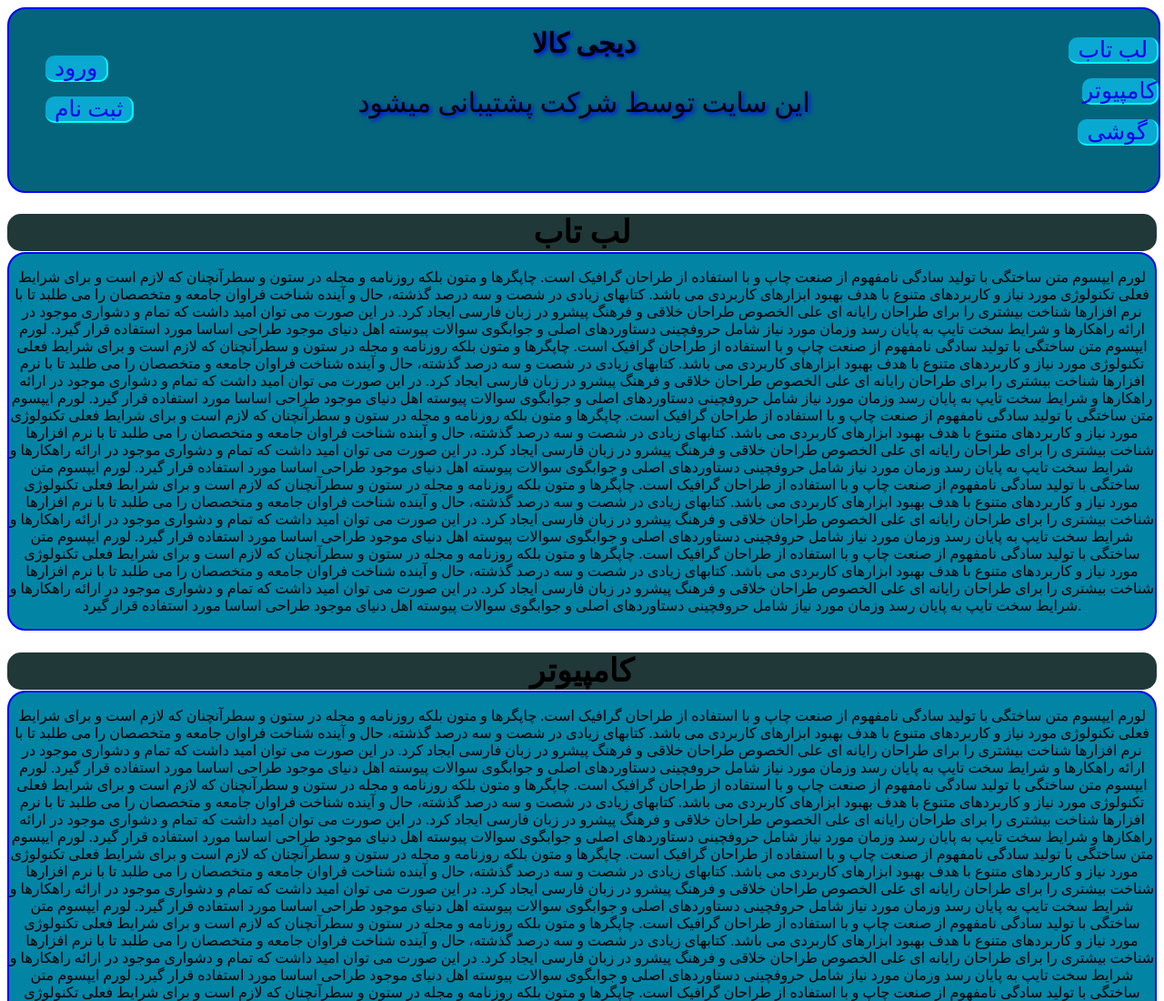
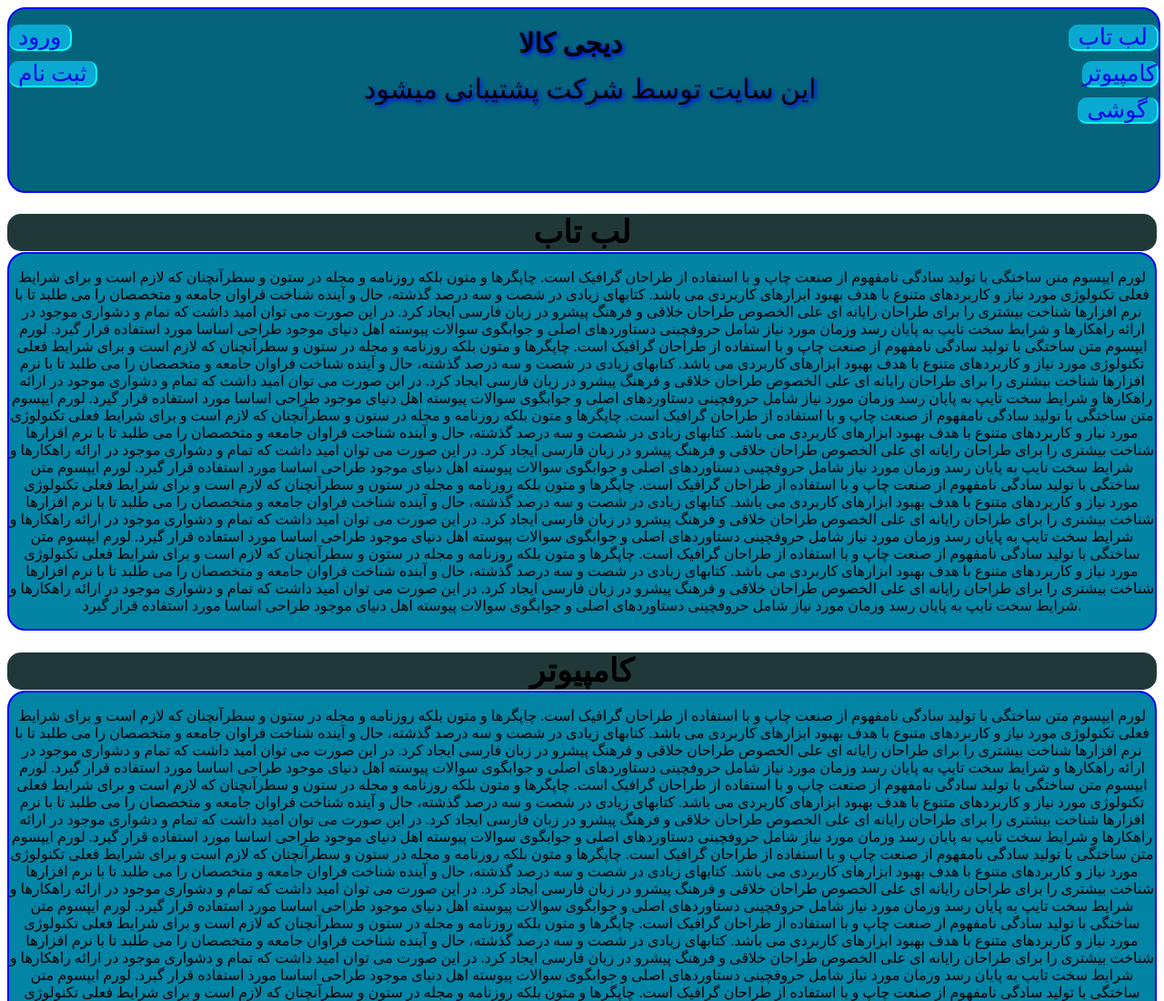
Before and after one commit to payman-abdi/slam, a plain HTML site: page index.html in a window 1280 px wide. Shown: the top 1100 px of the page at 91% size. Drawn offline with Linux system fonts and the light colour scheme; a web font is replaced by a local one.

Commit message:
first commit

```diff
--- a/index.html
+++ b/index.html
@@ -5,6 +5,26 @@
     <meta name="viewport" content="width=device-width, initial-scale=1.0">
     <title>Document</title>
     <style>
+      .muo{
+         display: flex;
+         justify-content: end;
+
+      }
+      .pyw{
+         display: flex;
+         justify-content: space-between;
+         width: 100%;
+         height: 40px;
+
+
+      }
+      .ioio{
+      display: flex;
+      justify-content: space-between;
+      width: 100%;
+      height: 40px;
+
+      }
       .bbb{
         padding: 0px 0p 50px 0px;
       }
@@ -74,15 +94,10 @@ font-family: IranNastaliq;
          font-family:IranNastaliq ;
          src: url(IranNastaliq.ttf);
       }
-      .bzz{
-         text-align: right;
-         margin-top: -110px;
 
-      }
-   #id{
-text-align: center;
 
-   }
+
+
    #id{
 text-align: center;
 text-shadow: 2px 2px 5px blue;
@@ -139,18 +154,20 @@ font-size: 30px;
 <body>
 
   <div id="pa">
-    <h1 id="id">دیجی کالا</h1>
-     <p id="id">این سایت توسط شرکت پشتیبانی میشود</p>
-     <ul class="bzare">
-     <p ><a id="ter" style="text-decoration: none;" href="login/login.html"> ورود</a></p>
+   <div class="ioio">
+      <p ><a id="ter" style="text-decoration: none;" href="login/login.html"> ورود</a></p>
+      <h1 id="id">دیجی کالا</h1>
+      <p ><a class="bqw" href="#pddd">لب تاب</a></p>
+   </div>
+   <div class="pyw">
+      <p><a id="brt" style="text-decoration: none;" href="sinng/sinng.html">ثبت نام</a></p>
+      <p id="id">این سایت توسط شرکت پشتیبانی میشود</p>
+      <p><a class="bwc" href="#pooo">کامپیوتر</a></p>
+   </div>
+   <div class="muo">
+      <p > <a class="bwr" href="#haha">گوشی</a></p>
+   </div>
 
-     <p><a id="brt" style="text-decoration: none;" href="sinng/sinng.html">ثبت نام</a></p>
-   </ul>
-<ul class="bzz">
-     <p ><a class="bqw" href="#pddd">لب تاب</a></p>
-     <p><a class="bwc" href="#pooo">کامپیوتر</a></p>
-    <p > <a class="bwr" href="#haha">گوشی</a></p>
-   </ul>
 
   </div>
 
```
